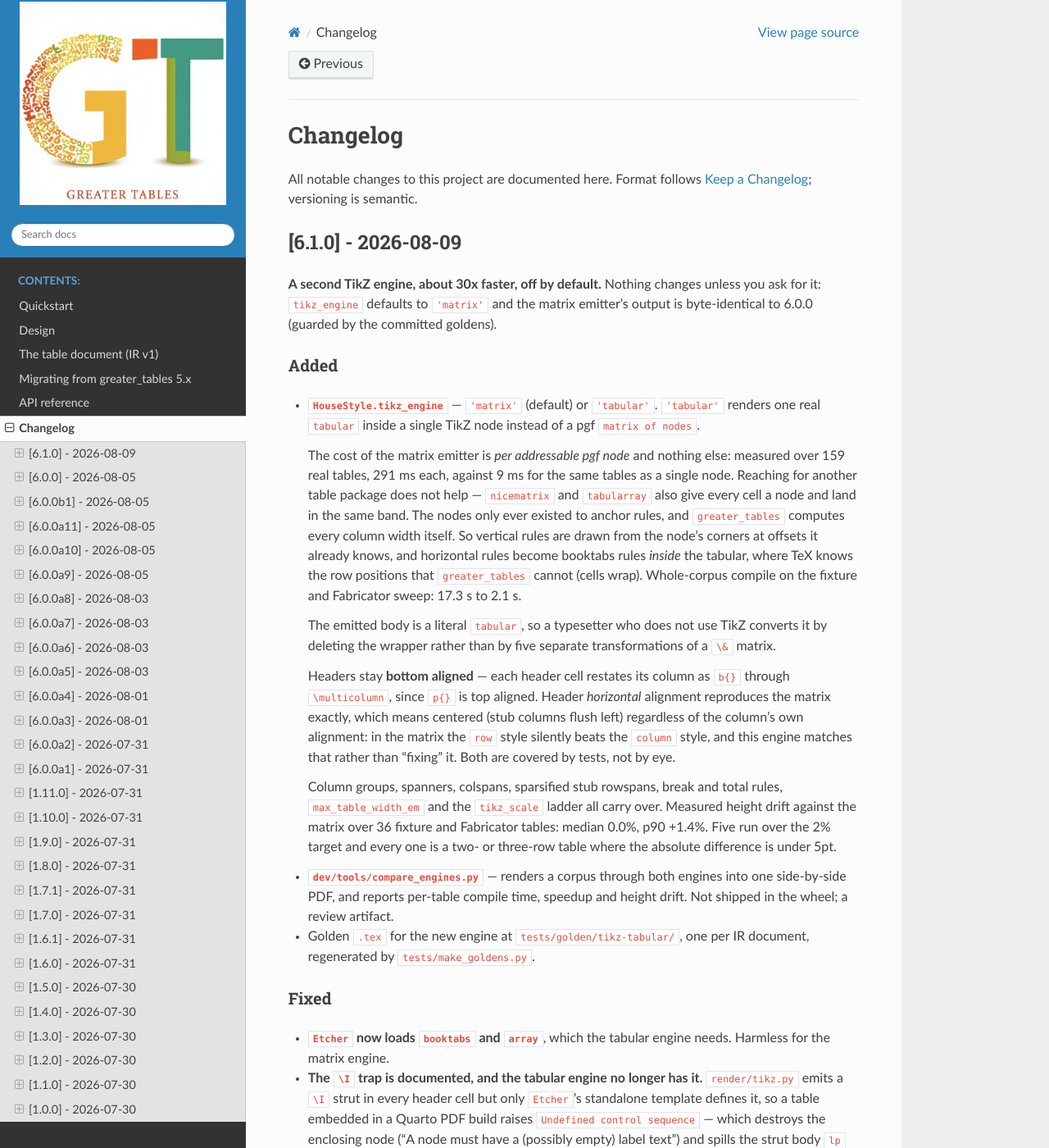
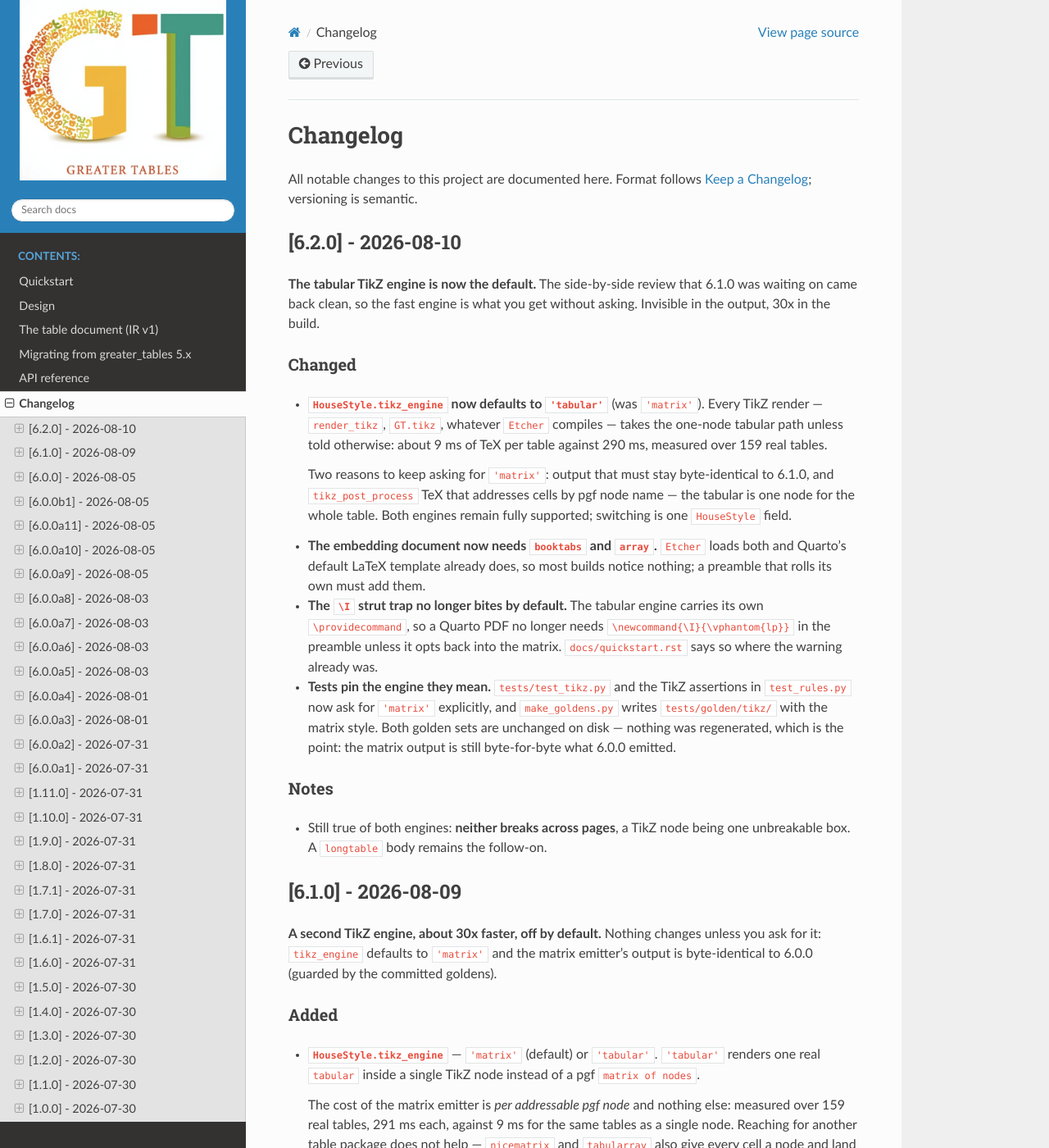
Before and after one commit to mynl/greatest_tables, a Sphinx documentation site: the page built from docs/versions.rst, in a window 1280 px wide and 1400 px high. Shown: the whole window at 82% size. Built offline with Sphinx 7.4.7 and the Read the Docs theme 3.1.0, drawn with Linux system fonts in a browser that asks for light colours.

Commit message:
6.2.0 make the tabular TikZ engine the default
Co-Authored-By: Claude Opus 5 (1M context) <noreply@anthropic.com>

```diff
--- a/CHANGELOG.md
+++ b/CHANGELOG.md
@@ -2,6 +2,44 @@
 
 All notable changes to this project are documented here. Format follows
 [Keep a Changelog](https://keepachangelog.com/); versioning is semantic.
+
+## [6.2.0] - 2026-08-10
+
+**The tabular TikZ engine is now the default.** The side-by-side review that
+6.1.0 was waiting on came back clean, so the fast engine is what you get
+without asking. Invisible in the output, 30x in the build.
+
+### Changed
+
+- **`HouseStyle.tikz_engine` now defaults to `'tabular'`** (was `'matrix'`).
+  Every TikZ render — `render_tikz`, `GT.tikz`, whatever `Etcher` compiles —
+  takes the one-node tabular path unless told otherwise: about 9 ms of TeX per
+  table against 290 ms, measured over 159 real tables.
+
+  Two reasons to keep asking for `'matrix'`: output that must stay
+  byte-identical to 6.1.0, and `tikz_post_process` TeX that addresses cells by
+  pgf node name — the tabular is one node for the whole table. Both engines
+  remain fully supported; switching is one `HouseStyle` field.
+
+- **The embedding document now needs `booktabs` and `array`.** `Etcher` loads
+  both and Quarto's default LaTeX template already does, so most builds notice
+  nothing; a preamble that rolls its own must add them.
+
+- **The `\I` strut trap no longer bites by default.** The tabular engine
+  carries its own `\providecommand`, so a Quarto PDF no longer needs
+  `\newcommand{\I}{\vphantom{lp}}` in the preamble unless it opts back into
+  the matrix. `docs/quickstart.rst` says so where the warning already was.
+
+- **Tests pin the engine they mean.** `tests/test_tikz.py` and the TikZ
+  assertions in `test_rules.py` now ask for `'matrix'` explicitly, and
+  `make_goldens.py` writes `tests/golden/tikz/` with the matrix style. Both
+  golden sets are unchanged on disk — nothing was regenerated, which is the
+  point: the matrix output is still byte-for-byte what 6.0.0 emitted.
+
+### Notes
+
+- Still true of both engines: **neither breaks across pages**, a TikZ node
+  being one unbreakable box. A `longtable` body remains the follow-on.
 
 ## [6.1.0] - 2026-08-09
 
--- a/docs/design.rst
+++ b/docs/design.rst
@@ -97,7 +97,8 @@ resolves cell text, spans, column widths and scale — and owns the only
 character-based width estimation in the package (``TextLength``), since PDF
 has no browser to measure for it. ``render/tikz.py`` emits a pgf ``matrix of
 nodes``; ``render/tikz_tabular.py`` emits one ``tabular`` inside one node.
-``HouseStyle.tikz_engine`` chooses, and ``render_tikz`` dispatches.
+``HouseStyle.tikz_engine`` chooses — ``'tabular'`` since 6.2.0 — and
+``render_tikz`` dispatches.
 
 The split exists because the cost of the matrix is *per addressable pgf node*
 and nothing else — measured at about 290 ms per table, where the same table
--- a/src/greater_tables/_version.py
+++ b/src/greater_tables/_version.py
@@ -1,3 +1,3 @@
 """Single source of truth for the package version (hatchling reads it too)."""
 
-__version__ = '6.1.0'
+__version__ = '6.2.0'
```
Also changed, not shown: docs/quickstart.rst (+13 -10 lines), 7 other files.
